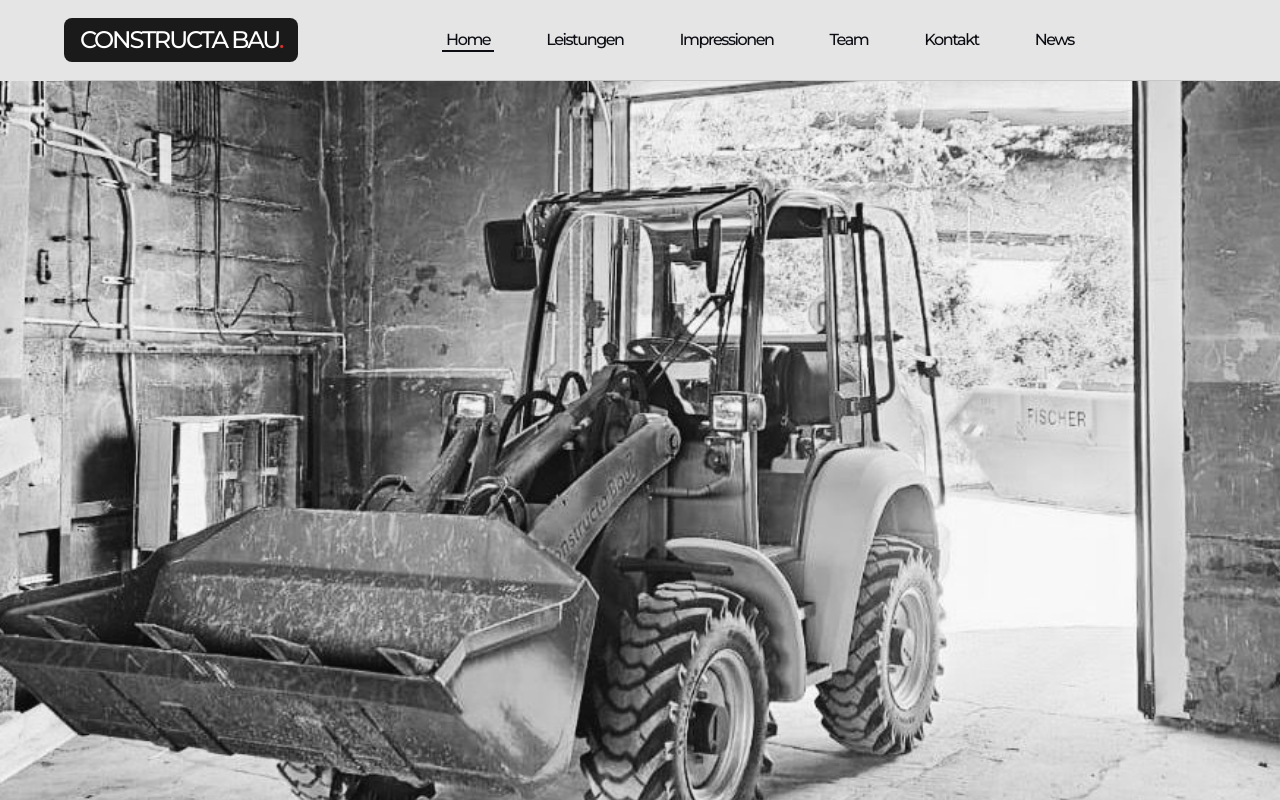
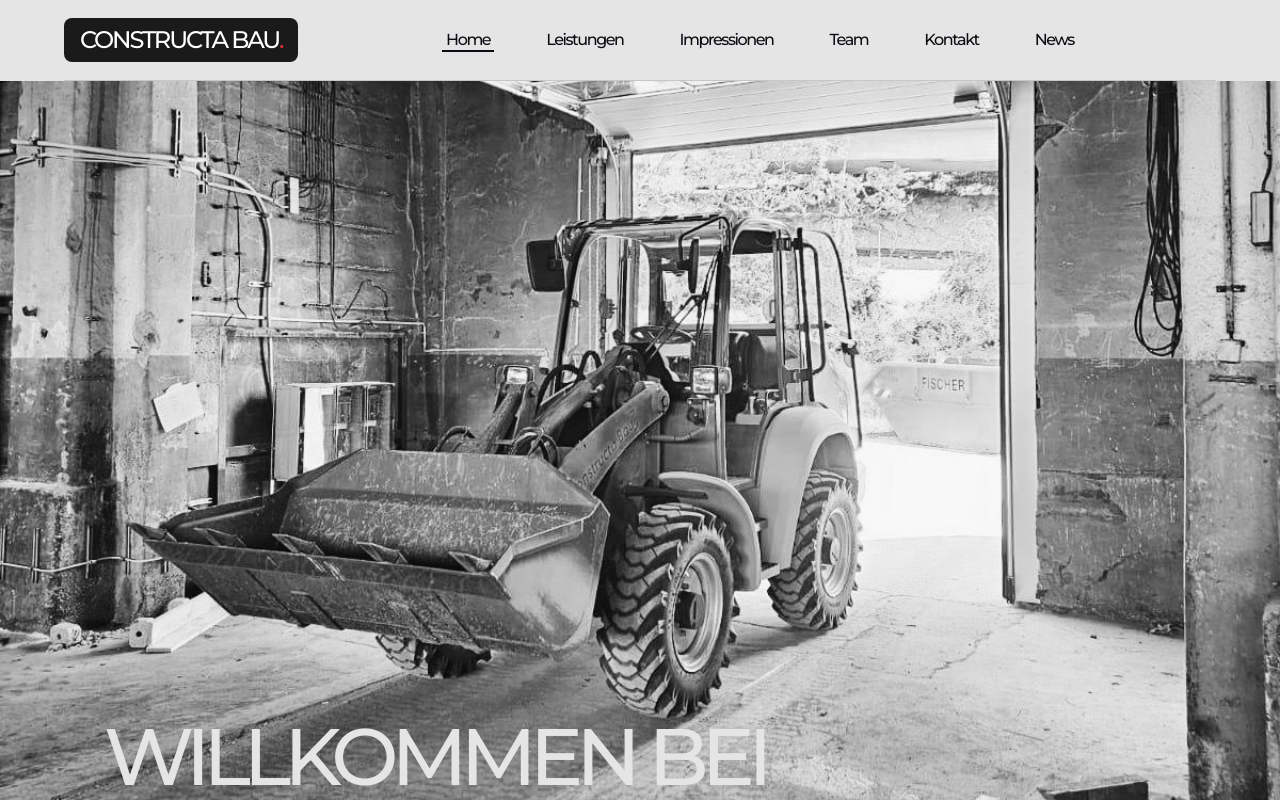
Before and after one commit to KaeSaro/ConstructaBau, a Next.js app: page / in a window 1280 px wide. Shown: the top 800 px of the page. Built offline with nearby package versions, Linux system fonts and the light colour scheme.

Commit message:
fix freaking image issues

```diff
--- a/app/page.js
+++ b/app/page.js
@@ -7,9 +7,10 @@ export default function Home() {
   return (
     <>
       {/* Bild */}
-
-      <div className="relative">
-        <img src="/radlader.JPG" alt="Constructa Bau Hero Image" className="w-full h-[990px] object-cover" />
+      <div className="relative mt-[80px]">
+        <div className=" overflow-hidden">
+          <img src="/radlader.JPG" alt="Constructa Bau Hero Image" className="w-full max-h-[980px] object-cover" />
+        </div>
         <div className="absolute bottom-0 w-full">
           <Content withoutMargin>
             <div style={{ color: '#e5e5e5' }}>
```
